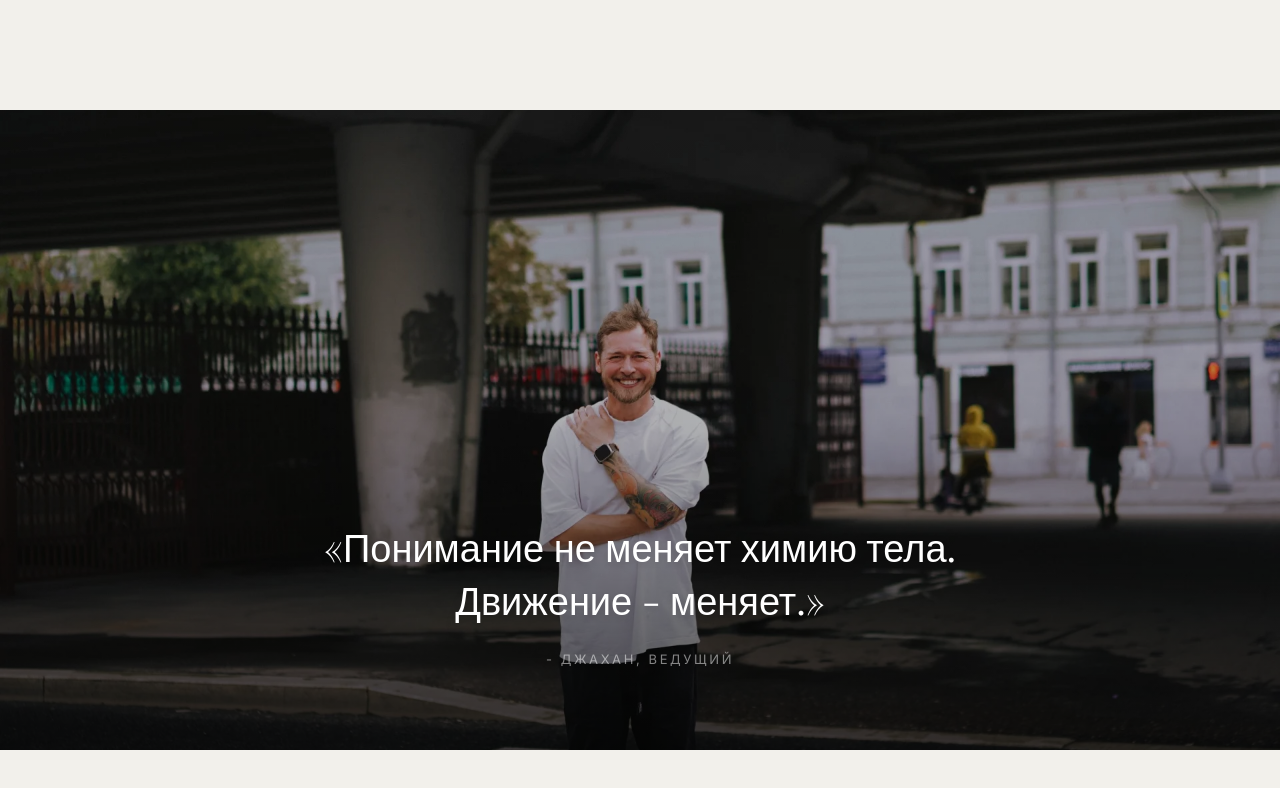
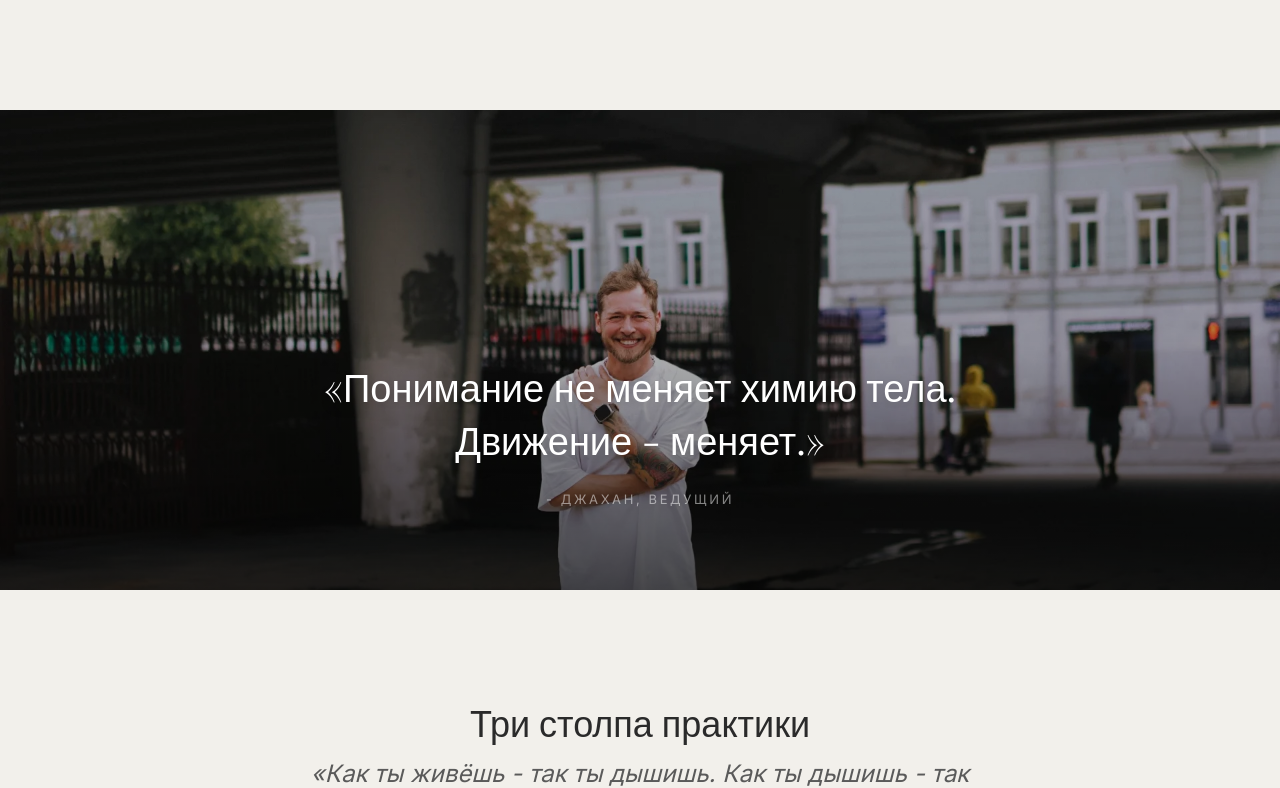
Before and after one commit to RomanShar/jahan-body-test, a Next.js app: page / in a window 1280 px wide. Shown: the part 2500-3288 px from the top of the page. Built offline with nearby package versions, Linux system fonts and the light colour scheme; no server answers.

Commit message:
Manifesto: improve photo quality + reduce section height
Co-Authored-By: Claude Opus 4.6 <noreply@anthropic.com>

```diff
--- a/components/landing/ManifestoSection.tsx
+++ b/components/landing/ManifestoSection.tsx
@@ -3,7 +3,7 @@ import { manifesto } from './constants'
 
 export default function ManifestoSection() {
   return (
-    <section className="relative min-h-[70vh] sm:min-h-[80vh] flex items-end overflow-hidden">
+    <section className="relative min-h-[50vh] sm:min-h-[60vh] flex items-end overflow-hidden">
       {/* Background photo */}
       <Image
         src="/images/landing/jahan-quote.webp"
@@ -11,6 +11,7 @@ export default function ManifestoSection() {
         fill
         className="object-cover object-[50%_25%]"
         sizes="100vw"
+        quality={90}
         loading="lazy"
       />
       {/* Gradient overlay — light on top to show face, dark at bottom for text */}
```
